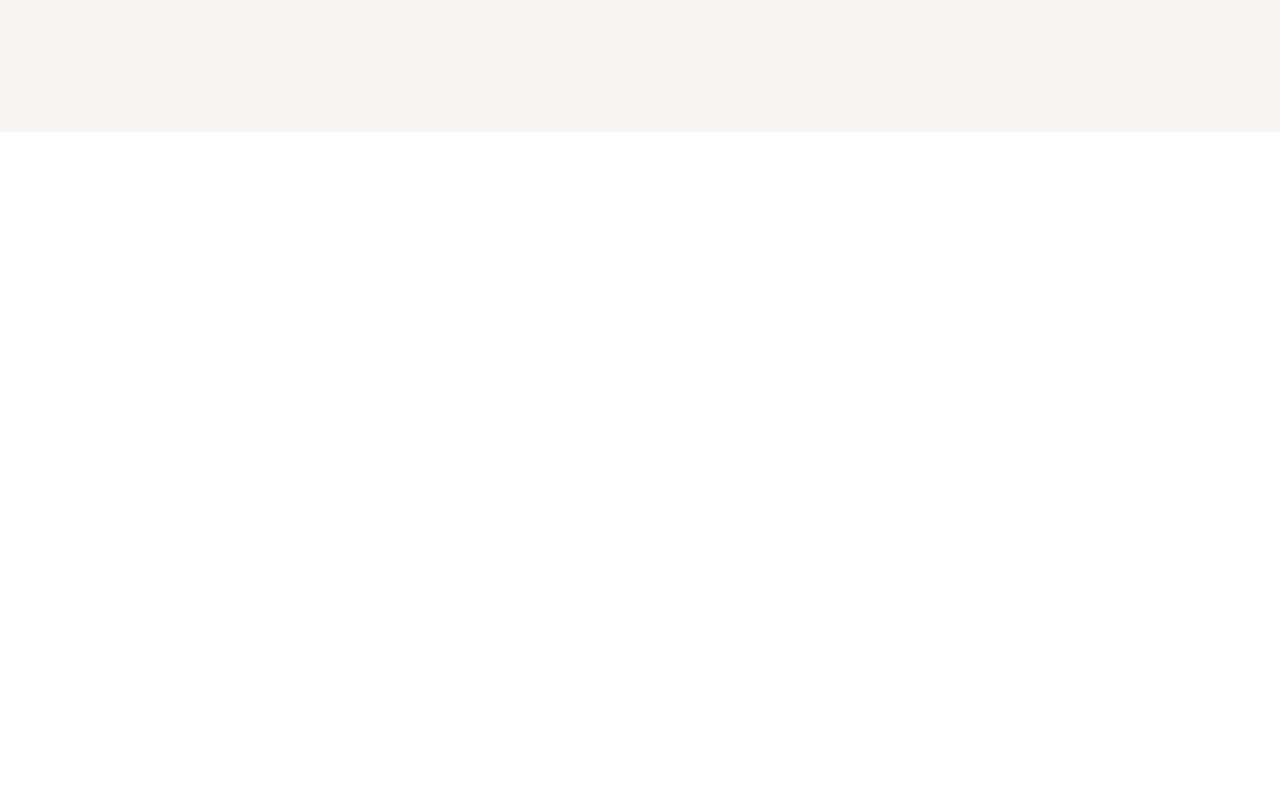
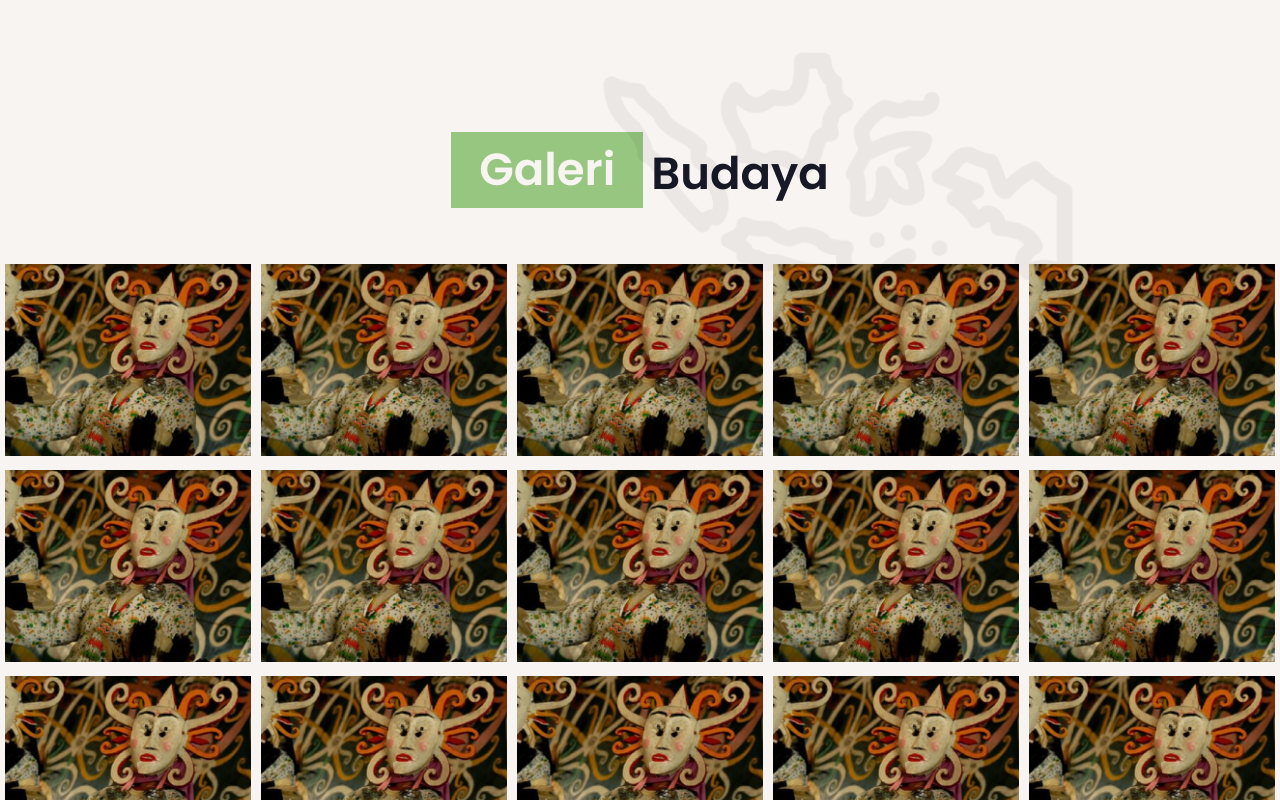
Before and after one commit to YasaKafi/Techomfest-CultureKu, a React (Vite) app: page /pustaka-budaya in a window 1280 px wide. Shown: the part 3080-3880 px from the top of the page. Before the commit the page ends 3212 px from the top, so only its background shows below. Built offline with nearby package versions, Linux system fonts and the light colour scheme.

Commit message:
[YK] added component five in pustaka budaya

```diff
--- /dev/null
+++ b/src/components/common_component/card_galeri_slider.jsx
@@ -0,0 +1,94 @@
+import React from "react";
+import Slider from "react-slick";
+import "slick-carousel/slick/slick.css";
+import "slick-carousel/slick/slick-theme.css";
+import imgaeAsset from "../../utils/image";
+
+const GaleriSlider = (props) => {
+  const { rtl } = props;
+  const settings = {
+    dots: true,
+    rtl: rtl,
+    infinite: true,
+    speed: 1000,
+    slidesToShow: 5,
+    autoplay: true,
+    autoplaySpeed: 4000,
+    arrows: false,
+    pauseOnHover: false,
+    pauseOnFocus: false,
+    responsive: [
+      {
+        breakpoint: 1280,
+        settings: {
+          slidesToShow: 4,
+        },
+      },
+      {
+        breakpoint: 768,
+        settings: {
+          slidesToShow: 3,
+        },
+      },
+    ],
+  };
+
+  return (
+    <div className=" w-full">
+      <Slider {...settings}>
+        <div className="px-[5px] pt-2">
+          <img
+            src={imgaeAsset.bgKaltim}
+            alt="Image 1"
+            className=" w-96 h-48 object-cover"
+          />
+        </div><div className="px-[5px] pt-2">
+          <img
+            src={imgaeAsset.bgKaltim}
+            alt="Image 1"
+            className=" w-96 h-48 object-cover"
+          />
+        </div><div className="px-[5px] pt-2">
+          <img
+            src={imgaeAsset.bgKaltim}
+            alt="Image 1"
+            className=" w-96 h-48 object-cover"
+          />
+        </div><div className="px-[5px] pt-2">
+          <img
+            src={imgaeAsset.bgKaltim}
+            alt="Image 1"
+            className=" w-96 h-48 object-cover"
+          />
+        </div><div className="px-[5px] pt-2">
+          <img
+            src={imgaeAsset.bgKaltim}
+            alt="Image 1"
+            className=" w-96 h-48 object-cover"
+          />
+        </div><div className="px-[5px] pt-2">
+          <img
+            src={imgaeAsset.bgKaltim}
+            alt="Image 1"
+            className=" w-96 h-48 object-cover"
+          />
+        </div><div className="px-[5px] pt-2">
+          <img
+            src={imgaeAsset.bgKaltim}
+            alt="Image 1"
+            className=" w-96 h-48 object-cover"
+          />
+        </div><div className="px-[5px] pt-2">
+          <img
+            src={imgaeAsset.bgKaltim}
+            alt="Image 1"
+            className=" w-96 h-48 object-cover"
+          />
+        </div>
+
+      </Slider>
+    </div>
+  );
+};
+
+export default GaleriSlider;
--- /dev/null
+++ b/src/components/pustaka_component/component_five.jsx
@@ -0,0 +1,25 @@
+import React from "react";
+import imageAsset from "../../utils/image";
+import GaleriSlider from "../common_component/card_galeri_slider";
+
+function ComponentFivePustaka() {
+  return (
+    <>
+      <div className="w-full h-screen bg-basicColor  flex items-center flex-col">
+        <div className="flex flex-row font-poppins font-semibold text-[45px] ">
+          <div className="bg-premierColor text-basicColor mr-2 pt-1 pl-7 pb-1 pr-7">
+            Galeri
+          </div>
+          <div className="text-darkColor pt-2">Budaya</div>
+        </div>
+        <div className="w-full mt-12">
+            <GaleriSlider rtl={true} />
+            <GaleriSlider rtl={false} />
+            <GaleriSlider rtl={true} />
+          </div>
+      </div>
+    </>
+  );
+}
+
+export default ComponentFivePustaka;
--- a/src/components/pustaka_component/component_four.jsx
+++ b/src/components/pustaka_component/component_four.jsx
@@ -1,12 +1,6 @@
 import React from "react";
 import { Swiper, SwiperSlide } from "swiper/react";
-import {
-  Navigation,
-  Pagination,
-  Scrollbar,
-  A11y,
-  EffectCoverflow,
-} from "swiper/modules";
+import { Navigation, Pagination, EffectCoverflow } from "swiper/modules";
 import "swiper/css";
 import "swiper/css/effect-coverflow";
 import "swiper/css/pagination";
@@ -15,11 +9,19 @@ import "../../index.css";
 import { IoIosArrowForward } from "react-icons/io";
 import { IoIosArrowBack } from "react-icons/io";
 import CardSlider from "../common_component/card_slider_pustaka_page";
+import imageAsset from "../../utils/image";
 
 function ComponentFourPustaka() {
   return (
     <>
-      <div className="w-full h-screen flex flex-col pt-20 items-center">
+      <div className="w-full h-screen relative flex flex-col pt-20 items-center">
+      <div className="absolute -bottom-72 right-48 overflow-hidden  ">
+              <img
+                src={imageAsset.bgPetaIndonesia2}
+                alt=""
+                className="h-[500px]  object-cover opacity-5  "
+              />
+            </div>
         <div className="font-semibold text-[45px] font-poppins ">
           Budaya Indonesia
         </div>
@@ -56,24 +58,27 @@ function ComponentFourPustaka() {
               className="w-full   shadow-none bg-transparent  rounded-3xl h-4/5 "
             >
               <CardSlider />
-            </SwiperSlide><SwiperSlide
+            </SwiperSlide>
+            <SwiperSlide
               data-swiper-autoplay="2000"
               className="w-full   shadow-none bg-transparent  rounded-3xl h-4/5 "
             >
               <CardSlider />
-            </SwiperSlide><SwiperSlide
+            </SwiperSlide>
+            <SwiperSlide
               data-swiper-autoplay="2000"
               className="w-full   shadow-none bg-transparent  rounded-3xl h-4/5 "
             >
               <CardSlider />
-            </SwiperSlide><SwiperSlide
+            </SwiperSlide>
+            <SwiperSlide
               data-swiper-autoplay="2000"
               className="w-full   shadow-none bg-transparent  rounded-3xl h-4/5 "
             >
               <CardSlider />
             </SwiperSlide>
 
-            {/* <div className="absolute top-5 transform flex-row justify-around w-full -translate-y-1/2 flex z-10">
+            {/* <div className="absolute bottom-0 transform flex-row justify-around w-full -translate-y-1/2 flex z-10">
               <div className="prev ">
                 <IoIosArrowBack size={40} />
               </div>
@@ -81,8 +86,11 @@ function ComponentFourPustaka() {
                 <IoIosArrowForward size={40} />
               </div>
             </div> */}
+
+
           </Swiper>
         </div>
+
       </div>
     </>
   );
--- a/src/pages/pustaka_budaya_page.jsx
+++ b/src/pages/pustaka_budaya_page.jsx
@@ -5,6 +5,8 @@ import NavBar from "../global_components/navbar";
 import ComponentOnePustaka from "../components/pustaka_component/component_one";
 import ComponentThreePustaka from "../components/pustaka_component/component_three";
 import ComponentFourPustaka from "../components/pustaka_component/component_four";
+import ComponentFivePustaka from "../components/pustaka_component/component_five";
+import FooterComponent from "../global_components/footer";
 
 function PustakaBudayaPage() {
   return (
@@ -15,6 +17,8 @@ function PustakaBudayaPage() {
         <ComponentTwoPustaka/>
         <ComponentThreePustaka/>
         <ComponentFourPustaka/>
+        <ComponentFivePustaka/>
+        <FooterComponent/>
       </div>
     </>
   );
--- a/src/utils/image.js
+++ b/src/utils/image.js
@@ -4,6 +4,7 @@ const TradisiBali = "/assets/images/TradisiBali.png";
 const Wayang = "/assets/images/wayang.png";
 const bgCandiBorobudur = "/assets/images/bgCandiBorobudur.png";
 const bgPetaIndonesia = "/assets/images/bgPetaIndonesia.png";
+const bgPetaIndonesia2 = "/assets/images/bgPetaIndonesia2.png";
 const bgPetaKalimantan = "/assets/images/bgPetaKalimantan.png";
 const bgPetaSulawesi = "/assets/images/bgPetaSulawesi.png";
 const bgPapua = "/assets/images/bgPapua.png";
@@ -63,6 +64,7 @@ const imgaeAsset ={
     icSearch2,
     icFilter,
     TariPiring,
+    bgPetaIndonesia2,
 }
 
 export default imgaeAsset;
```
Also changed, not shown: public/assets/images/bgPetaIndonesia2.png (added).
